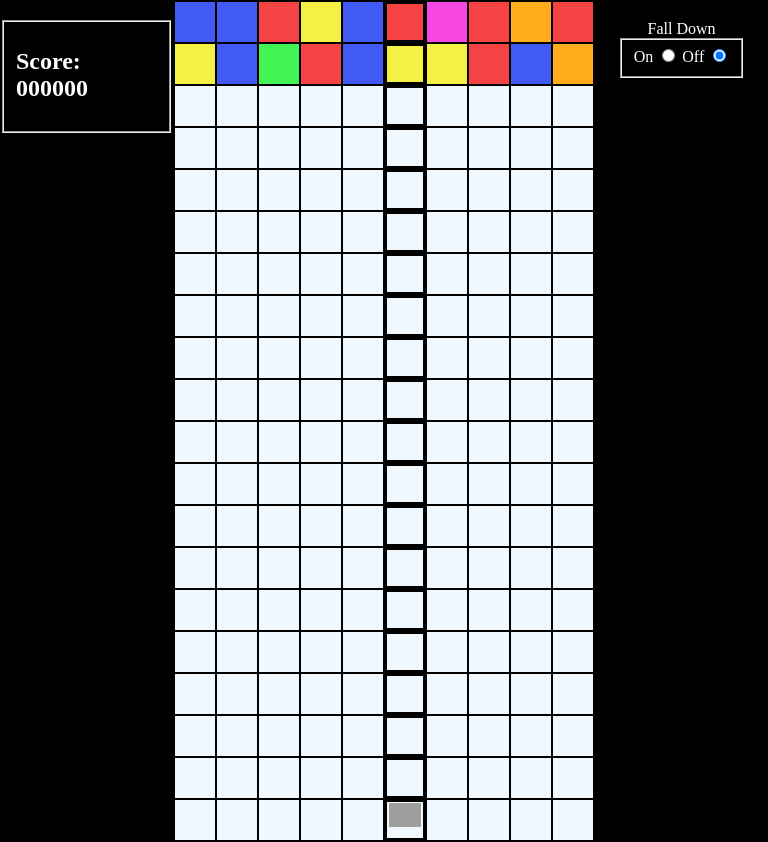
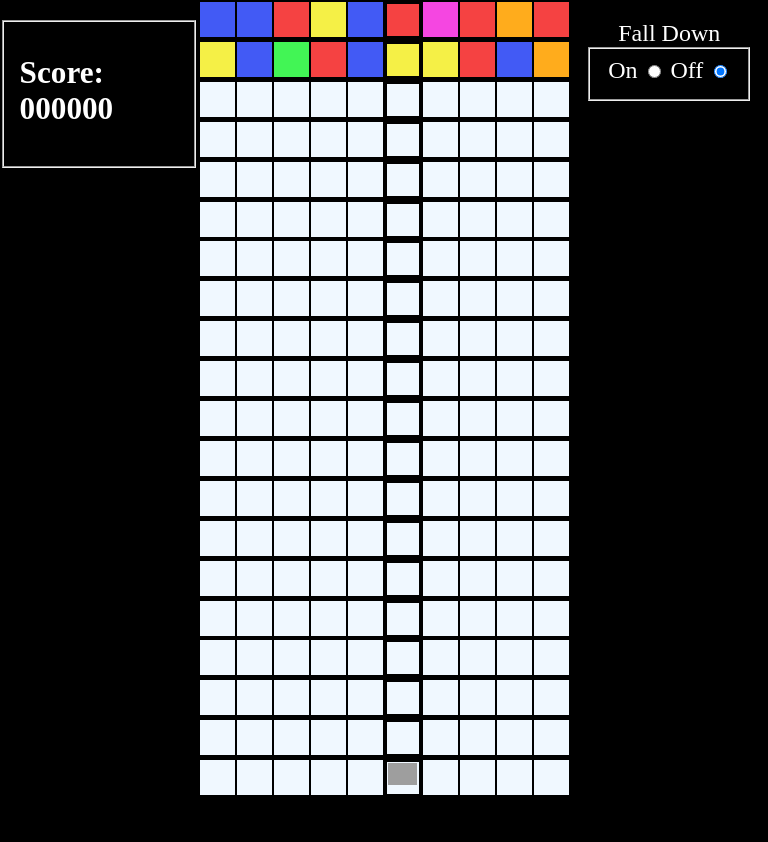
Before and after one commit to m-uymaz/boxBreakerVue, a Vue app: page / in a window 768 px wide. After the commit the page ends 800 px from the top, so only its background shows below. Built offline with nearby package versions, Linux system fonts and the light colour scheme; grey boxes are pictures that could not be loaded.

Commit message:
feat: app responsiveness

```diff
--- a/src/App.vue
+++ b/src/App.vue
@@ -147,10 +147,13 @@ async function floodFillChain(position: { y: number, x: number }): Promise<void>
     z-index: 99;
 }
 
-@media (min-width: 576px) and (max-width: 991px) {
+@media (max-height: 900px) {
     #playground {
-        max-width: 420px;
-        max-height: 840px;
+      display: grid;
+      grid-template-columns: repeat(10, 1fr);
+      grid-template-rows: repeat(20, 1fr);
+
+      background-color: black;
     }
 }
 </style>
--- a/src/components/GridBox.vue
+++ b/src/components/GridBox.vue
@@ -39,15 +39,15 @@ defineProps<{
     height: 46px;
 }
 
-@media (min-width: 576px) and (max-width: 991px) {
+@media (max-height: 900px) {
     .box {
-        width: 40px;
-        height: 40px;
+        width: 35px;
+        height: 35px;
     }
 
     .box-selected {
-        width: 36px;
-        height: 36px;
+        width: 32px;
+        height: 32px;
     }
 }
 
--- a/src/components/LeftNav.vue
+++ b/src/components/LeftNav.vue
@@ -33,9 +33,9 @@ watch(() => props.score, () => {
     color: white;
 }
 
-@media (min-width: 576px) and (max-width: 991px) {
+@media (max-height: 900px) {
     #left-nav {
-        font-size: 1em;
+        font-size: 1.3em;
     }
 }
 </style>
--- a/src/components/RightNav.vue
+++ b/src/components/RightNav.vue
@@ -44,10 +44,4 @@ const fallClickHandler = (event: any) => {
 #fall-option {
     text-align: center;
 }
-
-@media (min-width: 576px) and (max-width: 991px) {
-    #right-nav {
-        font-size: 1.0em;
-    }
-}
 </style>
```
Also changed, not shown: 1 other file (tests, documents, lock files or other folders).
